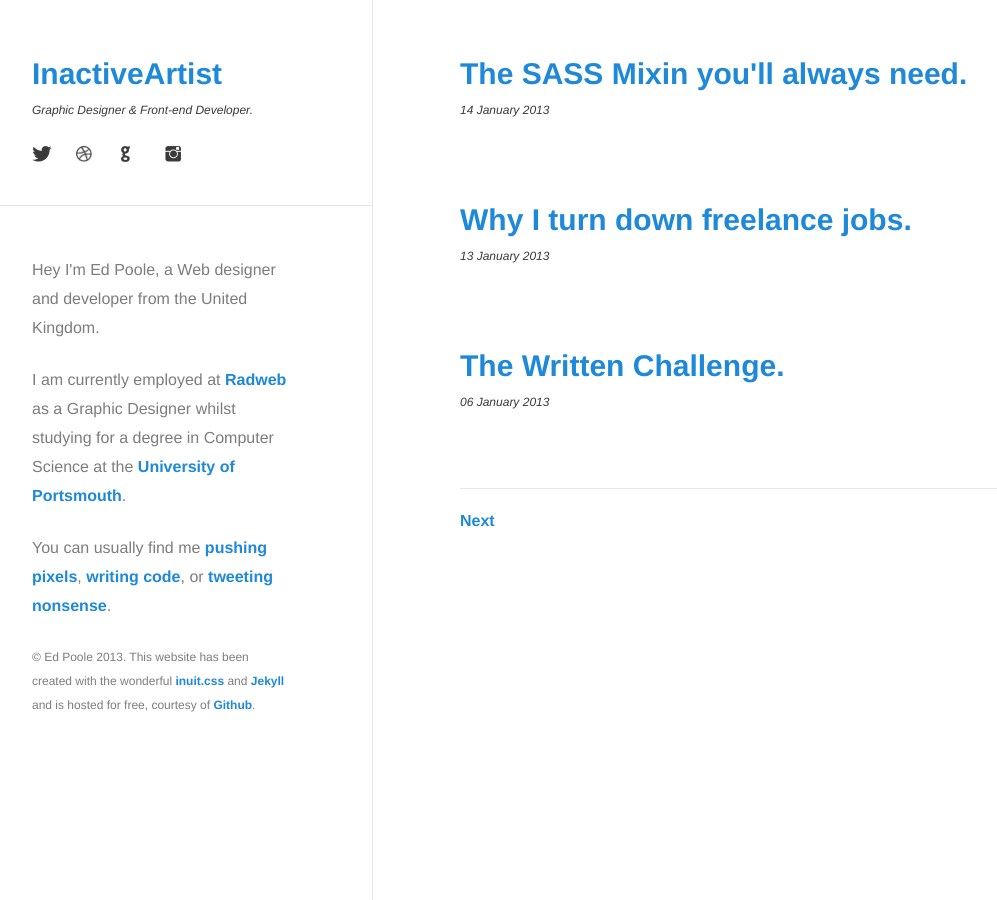
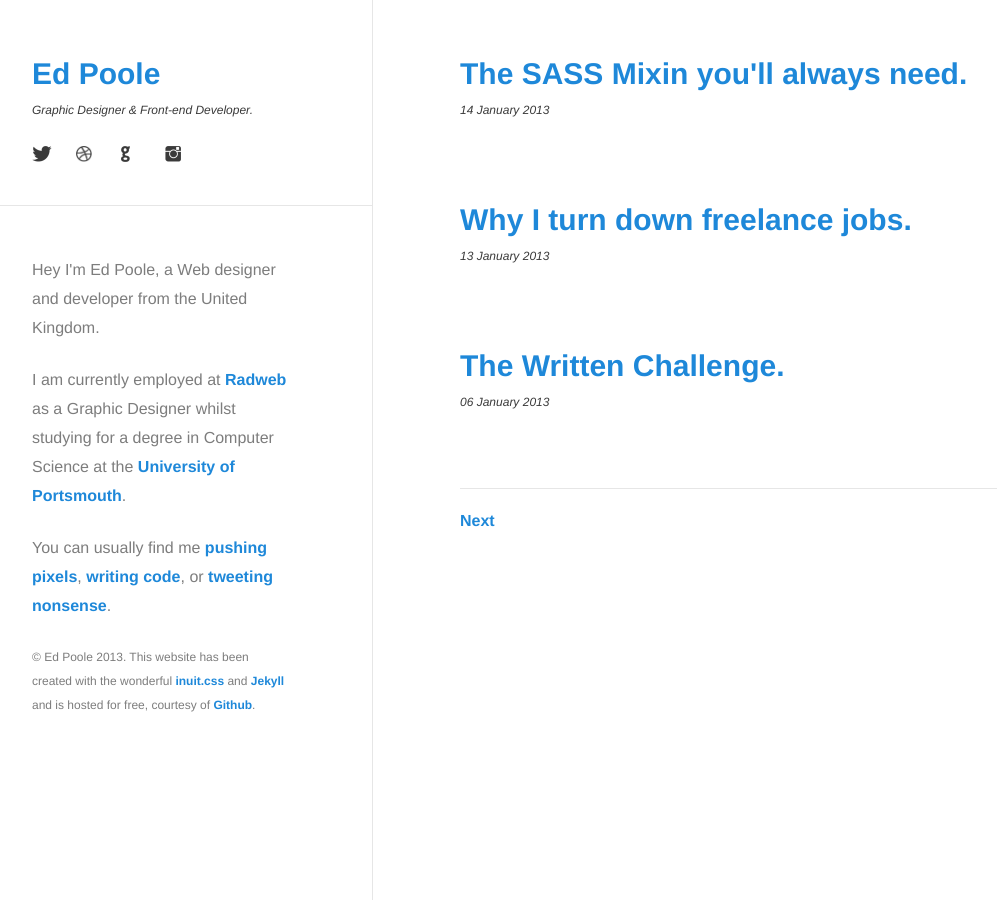
Before and after one commit to EdPoole/edpooleOld, a Jekyll site: the page built from index.html, in a window 1280 px wide. Shown: the whole page, without its empty margins (53-1050 px from the left). Built offline with Jekyll 4.4.1, drawn with Linux system fonts in a browser that asks for light colours; nearby versions of some CDN libraries; Markdown is read by kramdown in place of the engine named in the settings; the list of posts is cut into pages by our own code.

Commit message:
updated name

```diff
--- a/_layouts/default.html
+++ b/_layouts/default.html
@@ -10,7 +10,7 @@
 	<header>
 		<div class="header-wrapper">
 			<h1 class="beta blog-header">
-				<a href="/">InactiveArtist</a>
+				<a href="/">Ed Poole</a>
 			</h1>
 			<h2 class="milli blog-subheader">Graphic Designer &amp; Front-end Developer.</h2>
 			<ul class="nav">
```
